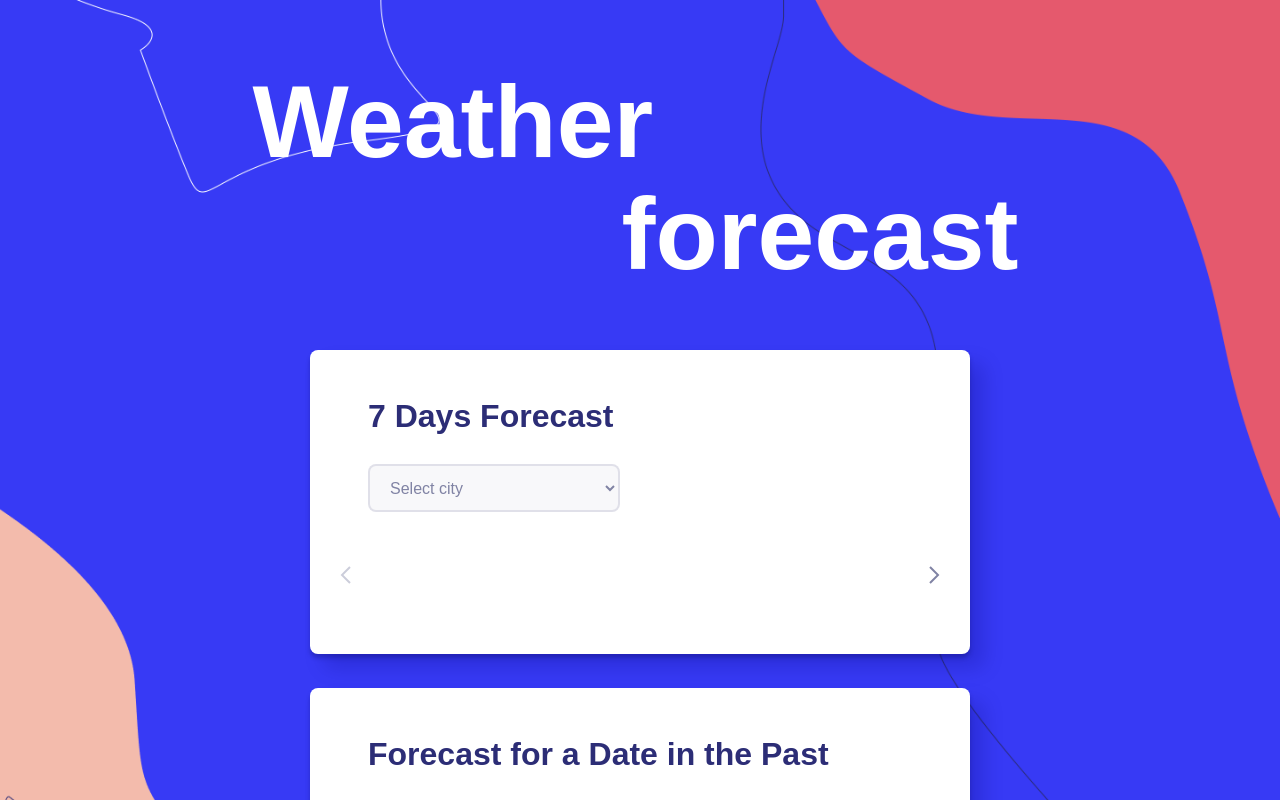
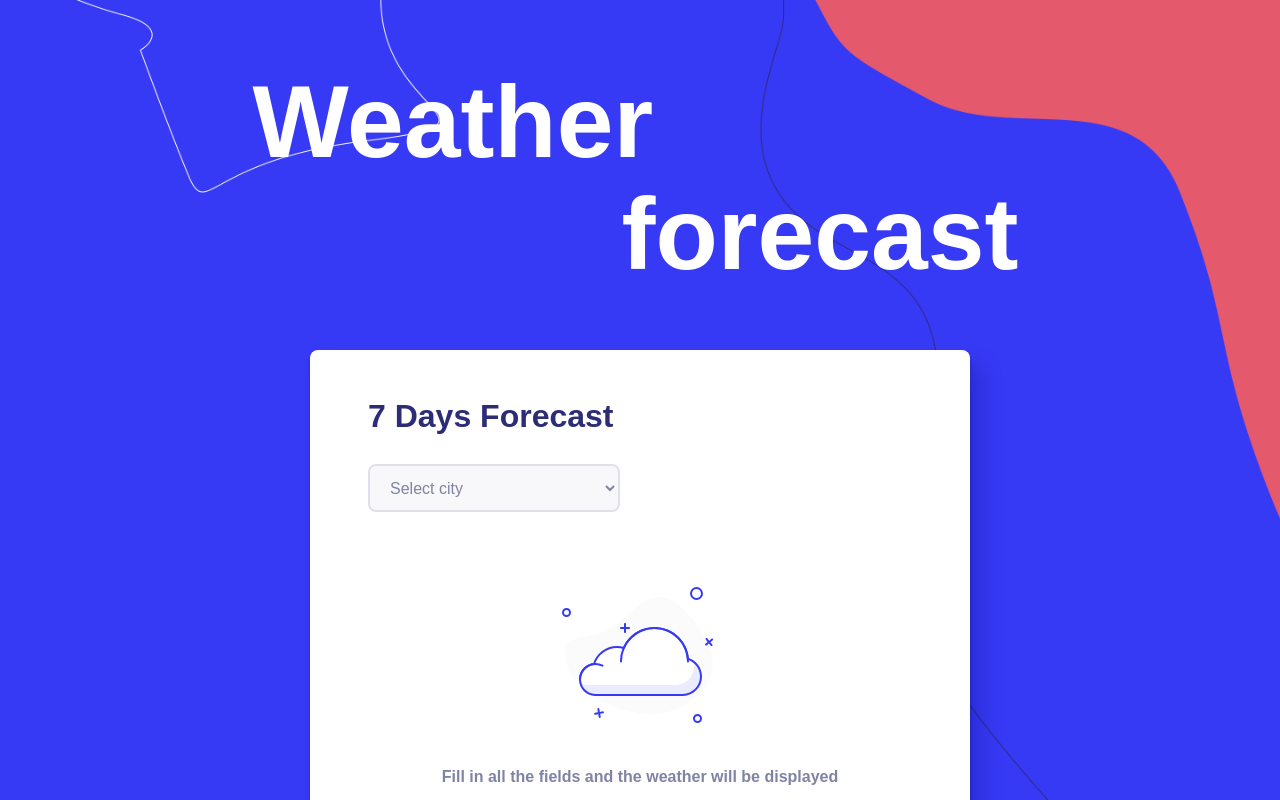
Before and after one commit to MariaAddict/metcast, a React (Create React App) app: page / in a window 1280 px wide. Shown: the top 800 px of the page. Built offline with nearby package versions, Linux system fonts and the light colour scheme.

Commit message:
feat: добавить логику появления блоков InfoBlock и CardList

```diff
--- a/src/components/App/App.tsx
+++ b/src/components/App/App.tsx
@@ -13,6 +13,10 @@ function App() {
   const [isRightButtonEnabled, setIsRightButtonEnabled] =
     useState<boolean>(true);
   const [isLeftButtonEnabled, setIsLeftButtonEnabled] =
+    useState<boolean>(false);
+  const [isFormSevenDaysSubmited, setIsFormSevenDaysSubmited] =
+    useState<boolean>(false);
+  const [isFormHistoryDaySubmited, setIsFormHistoryDaySubmited] =
     useState<boolean>(false);
 
   const getCoordinates = (city: string): Coordinates => {
@@ -62,7 +66,11 @@ function App() {
     year: "numeric",
   };
 
-  function createCard(date: number, temperature: number, iconUrl: string): CardItem {
+  function createCard(
+    date: number,
+    temperature: number,
+    iconUrl: string
+  ): CardItem {
     const dateCard: string = new Date(date * 1000)
       .toLocaleDateString("en-GB", optionsData)
       .toLowerCase();
@@ -75,13 +83,14 @@ function App() {
   }
 
   function getWeatherForecastOnSevenDays(city: string): any {
-    console.log("city in big App:", city);
+    const cordinatesCity: Coordinates = getCoordinates(city);
 
-    const cordinatesCity: Coordinates = getCoordinates(city);
+    setIsFormSevenDaysSubmited(false);
 
     apiWeather
       .getWeatherForecastOnSevenDays(cordinatesCity)
       .then((data: any): void => {
+        setIsFormSevenDaysSubmited(true);
         const newCards: Cards = data.daily.map((item: any) => {
           return createCard(item.dt, item.temp.day, item.weather[0].icon);
         });
@@ -99,10 +108,17 @@ function App() {
   function getHistoricalWeatherData(city: string, date: number) {
     const coordinatesCity: Coordinates = getCoordinates(city);
 
+    setIsFormHistoryDaySubmited(false);
+
     apiWeather
       .getWeatherForecastOnDateinThePast(coordinatesCity, date)
       .then((data) => {
-        const newCard: CardItem = createCard(data.current.dt, data.current.temp, data.current.weather[0].icon);
+        setIsFormHistoryDaySubmited(true);
+        const newCard: CardItem = createCard(
+          data.current.dt,
+          data.current.temp,
+          data.current.weather[0].icon
+        );
         setCardDayInPast([newCard, ...cardDayInPast]);
         setNumberOfInitalCard(0);
       })
@@ -151,6 +167,8 @@ function App() {
         isLeftButtonEnabled={isLeftButtonEnabled}
         isRightButtonEnabled={isRightButtonEnabled}
         getHistoricalWeatherData={getHistoricalWeatherData}
+        isFormSevenDaysSubmited={isFormSevenDaysSubmited}
+        isFormHistoryDaySubmited={isFormHistoryDaySubmited}
       />
       <Footer />
     </div>
--- a/src/components/Main/Main.tsx
+++ b/src/components/Main/Main.tsx
@@ -12,6 +12,8 @@ type MainProps = {
   isLeftButtonEnabled: boolean;
   isRightButtonEnabled: boolean;
   getHistoricalWeatherData(city: string, date: number): void;
+  isFormSevenDaysSubmited: boolean;
+  isFormHistoryDaySubmited: boolean;
 };
 
 function Main(props: MainProps) {
@@ -26,11 +28,13 @@ function Main(props: MainProps) {
         numberOfInitalCard={props.numberOfInitalCard}
         isLeftButtonEnabled={props.isLeftButtonEnabled}
         isRightButtonEnabled={props.isRightButtonEnabled}
+        isFormSevenDaysSubmited={props.isFormSevenDaysSubmited}
       />
       <SearchForecast
         forecast="day"
         cards={props.cardDayInPast}
         getHistoricalWeatherData={props.getHistoricalWeatherData}
+        isFormHistoryDaySubmited={props.isFormHistoryDaySubmited}
       />
     </main>
   );
--- a/src/components/SearchForecast/SearchForecast.tsx
+++ b/src/components/SearchForecast/SearchForecast.tsx
@@ -14,6 +14,8 @@ interface SearchForecastProps {
   isLeftButtonEnabled?: boolean;
   isRightButtonEnabled?: boolean;
   getHistoricalWeatherData?(city: string, date: number): void;
+  isFormSevenDaysSubmited?: boolean;
+  isFormHistoryDaySubmited?: boolean;
 }
 
 function SearchForecast(props: SearchForecastProps) {
@@ -55,14 +57,10 @@ function SearchForecast(props: SearchForecastProps) {
 
   // useEffect(():void => {
   //     if (city !== '' && date !== '' && form !== null) {
-  //         // e.preventDefault();
-  //         // form.current!.submit();
   //         //ф-ция вызывающая api
   //         console.log(city, date);
   //     } else  if (forecast === '7days' && city !== '') {
-  //         // e.preventDefault();
-  //         // form.current!.submit();
-
+  //ф-ция вызывающая api
   //     }
   // }, [city, date, form, forecast]);
 
@@ -107,7 +105,12 @@ function SearchForecast(props: SearchForecastProps) {
           ></input>
         )}
       </form>
-      {/* <InfoBlock /> */}
+      {((props.forecast === "7days" && !props.isFormSevenDaysSubmited) ||
+        (props.forecast === "day" && !props.isFormHistoryDaySubmited)) && (
+        <InfoBlock />
+      )}
+      {((props.forecast === "7days" && props.isFormSevenDaysSubmited) ||
+        (props.forecast === "day" && props.isFormHistoryDaySubmited)) && (
         <CardList
           cards={props.cards}
           forecast={props.forecast}
@@ -117,6 +120,7 @@ function SearchForecast(props: SearchForecastProps) {
           isLeftButtonEnabled={props.isLeftButtonEnabled}
           isRightButtonEnabled={props.isRightButtonEnabled}
         />
+      )}
     </div>
   );
 }
```
Lines whose indentation alone changed are shown as unchanged.
